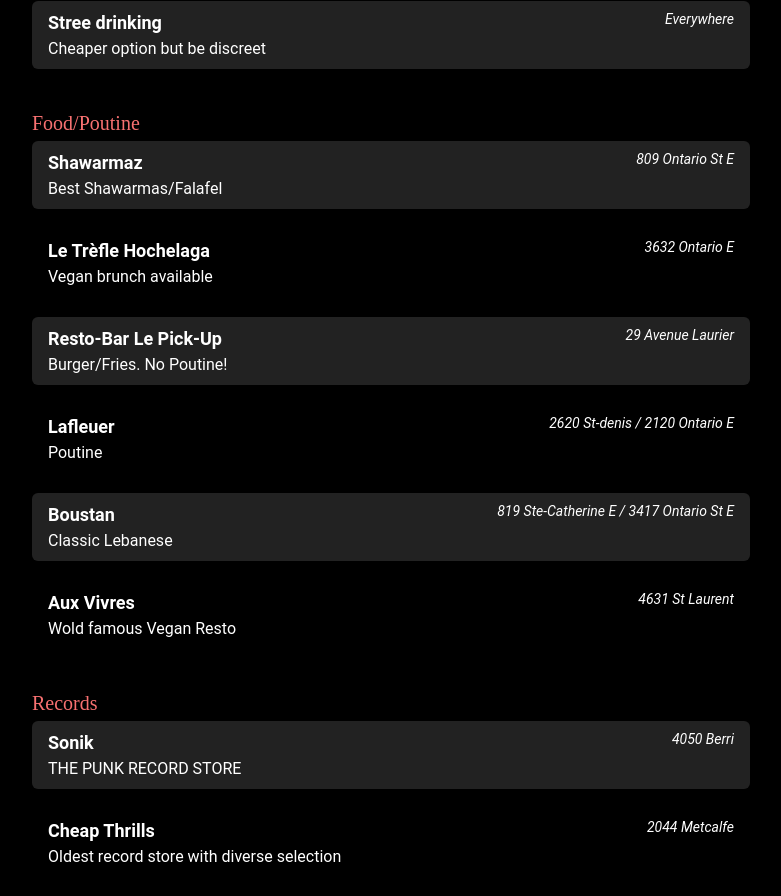
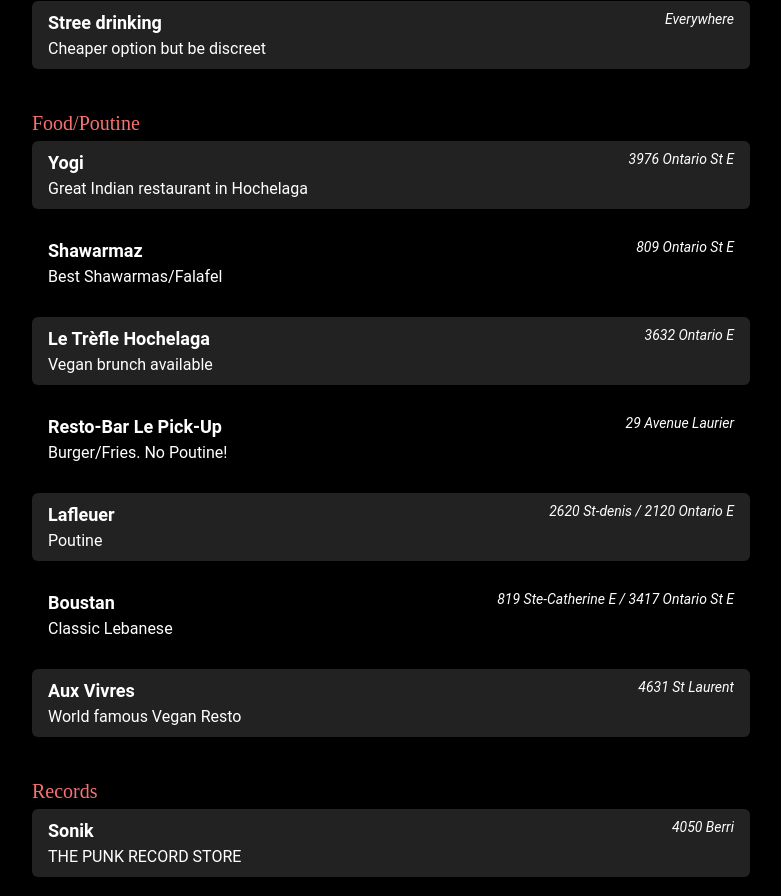
Before and after one commit to decontrol/varning, a React (Vite) app: page /things in a window 1280 px wide. Shown: the part 861-1757 px from the top of the page, without its empty margins (249-1030 px from the left). Built offline with nearby package versions, Linux system fonts and the light colour scheme.

Commit message:
Yogi added to the list

```diff
--- a/src/data/index.ts
+++ b/src/data/index.ts
@@ -298,38 +298,44 @@
 		businesses: [
 			{
 				_id: 1,
+				name: 'Yogi',
+				desc: 'Great Indian restaurant in Hochelaga',
+				address: '3976 Ontario St E',
+			},
+			{
+				_id: 2,
 				name: 'Shawarmaz',
 				desc: 'Best Shawarmas/Falafel',
 				address: '809 Ontario St E',
 			},
 			{
-				_id: 2,
+				_id: 3,
 				name: 'Le Trèfle Hochelaga',
 				desc: 'Vegan brunch available',
 				address: '3632 Ontario E',
 			},
 			{
-				_id: 3,
+				_id: 4,
 				name: 'Resto-Bar Le Pick-Up',
 				desc: 'Burger/Fries. No Poutine!',
 				address: '29 Avenue Laurier',
 			},
 			{
-				_id: 4,
+				_id: 5,
 				name: 'Lafleuer',
 				desc: 'Poutine',
 				address: '2620 St-denis / 2120 Ontario E',
 			},
 			{
-				_id: 5,
+				_id: 6,
 				name: 'Boustan',
 				desc: 'Classic Lebanese',
 				address: '819 Ste-Catherine E / 3417 Ontario St E',
 			},
 			{
-				_id: 6,
+				_id: 7,
 				name: 'Aux Vivres',
-				desc: 'Wold famous Vegan Resto',
+				desc: 'World famous Vegan Resto',
 				address: '4631 St Laurent',
 			},
 		],
```
